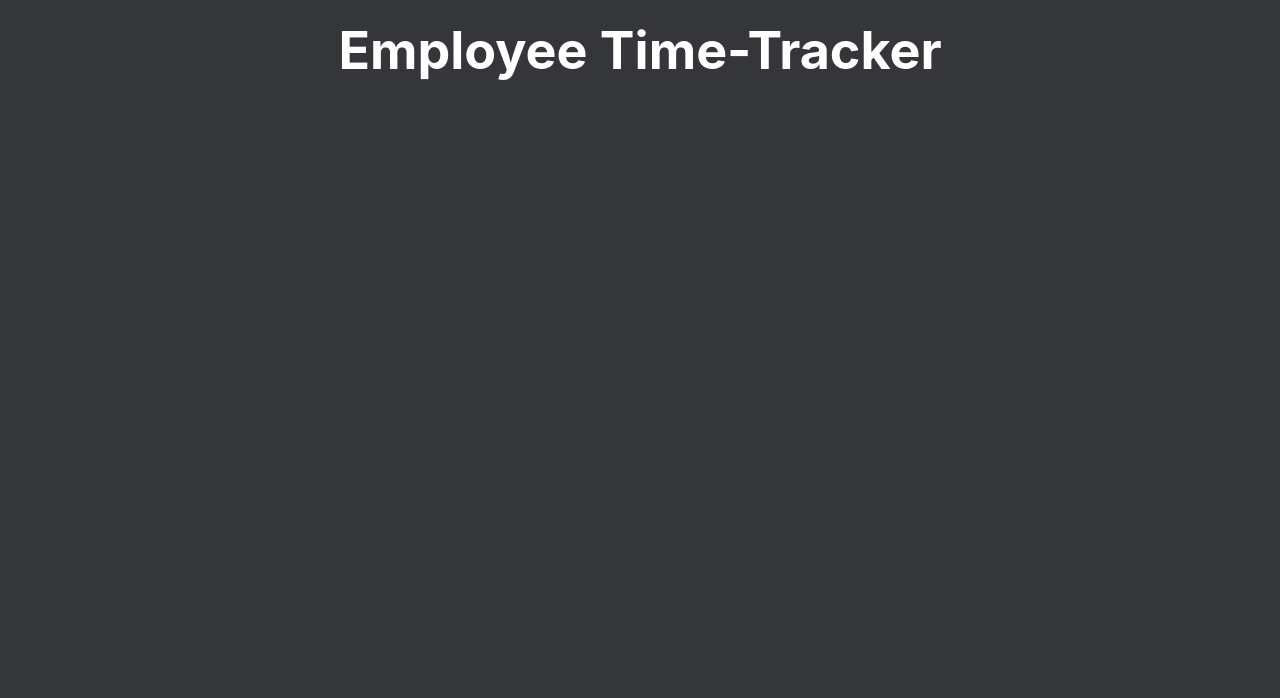
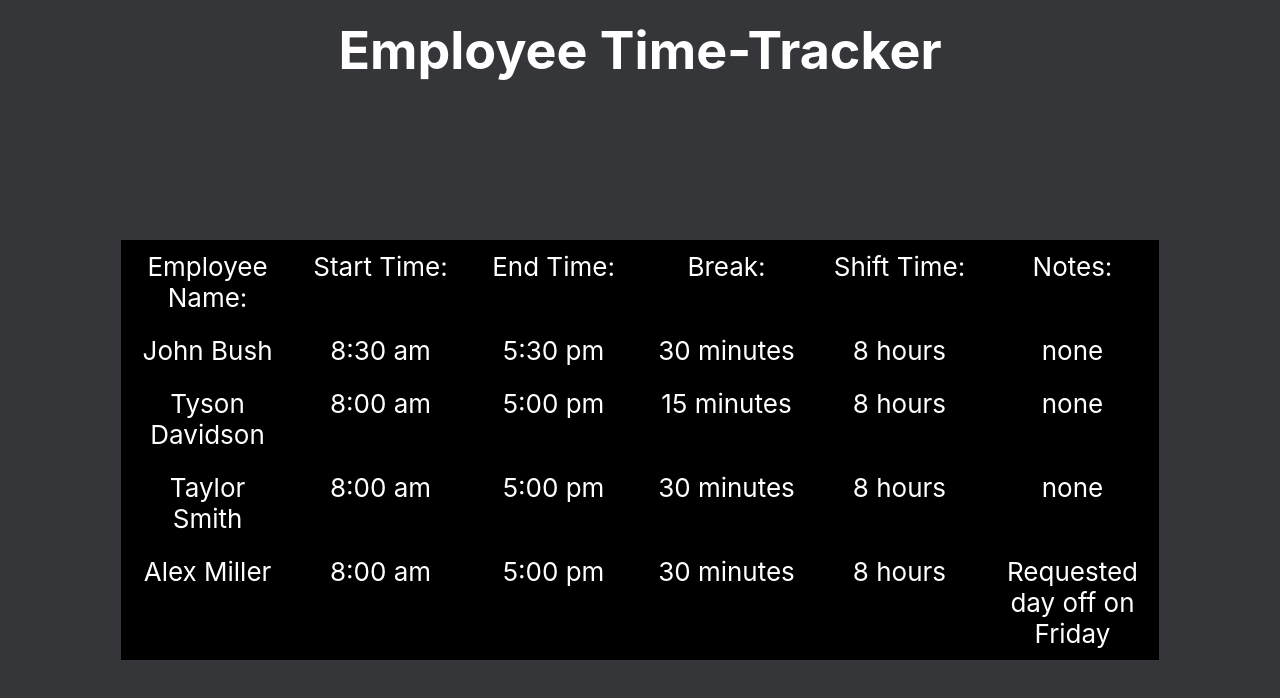
Before and after one commit to Nat-FL/time-tracking-system, a React (Create React App) app in the folder client/: page /data in a window 1280 px wide. Shown: the top 698 px of the page. Built offline with nearby package versions, Linux system fonts and the light colour scheme.

Commit message:
Added Projects.js and Data.js. Updated App.js and Home.js.

```diff
--- a/client/src/App.js
+++ b/client/src/App.js
@@ -5,6 +5,8 @@ import Login from './components/Login';
 import Home from './components/Home';
 import Signup from './components/Signup';
 import Signupcomplete from './components/Signupcomplete';
+import Projects from './components/projects';
+import Data from './components/Data';
 
 function App() {
   return (
@@ -16,6 +18,8 @@ function App() {
         <main className='App-main'>
           <Routes>
             <Route path="/home" element={<Home />} />
+            <Route path="/projects" element={<Projects />} />
+            <Route path="/data" element={<Data />} />
             <Route path="/" element={<Login />} />
             <Route path="/signup" element={<Signup />} />
             <Route path="/signupcomplete" element={<Signupcomplete />} />
--- /dev/null
+++ b/client/src/components/Data.js
@@ -0,0 +1,28 @@
+import React from 'react';
+
+const Data = () => {
+    const gridData = [
+        ["Employee Name:", "Start Time:", "End Time:", "Break:", "Shift Time:", "Notes:" ],
+        ["John Bush", "8:30 am", "5:30 pm", "30 minutes", "8 hours", "none"],
+        ["Tyson Davidson", "8:00 am", "5:00 pm", "15 minutes", "8 hours", "none"],
+        ["Taylor Smith", "8:00 am", "5:00 pm", "30 minutes", "8 hours", "none"],
+        ["Alex Miller", "8:00 am", "5:00 pm", "30 minutes", "8 hours", "Requested day off on Friday"]
+
+      ];
+
+      return (
+        <div>
+          {gridData.map((row, rowIndex) => (
+            <div key={rowIndex} style={{ display: 'flex' }}>
+              {row.map((cellData, colIndex) => (
+                <div key={`${rowIndex}-${colIndex}`} style={{ backgroundColor: '#000000', border: '1px solid #000', padding: '10px', textAlign: 'center', flex: 1 }}>
+                  {cellData}
+                </div>
+              ))}
+            </div>
+          ))}
+        </div>
+      );
+}
+
+export default Data;
--- a/client/src/components/Home.js
+++ b/client/src/components/Home.js
@@ -1,5 +1,6 @@
 import React from 'react';
 import { Link } from 'react-router-dom';
+
 
 function Home() {
   return (
@@ -12,7 +13,7 @@ function Home() {
             </section>
             <section>
                 <h2>User Profile</h2>
-                <p>View your profile and manage your account.</p>
+                <p>View your profile and manage your account. hi!</p>
                 <Link to="/profile">View Profile</Link>
             </section>
         </main>
--- /dev/null
+++ b/client/src/components/Projects.js
@@ -0,0 +1,13 @@
+import React from 'react';
+import { Link } from 'react-router-dom';
+
+const Projects = () => {
+  return (
+    <div  style={{ backgroundColor: 'white', color: 'black', padding: "80px 60px", minHeight: '100vh-100px', display: 'flex', flexDirection: 'column', justifyContent: 'space-between' }}>
+      <h1>Project 1 - Funding</h1>
+      <Link to="/data">Click here for more information.</Link>
+    </div>
+  );
+}
+
+export default Projects;
```
Also changed, not shown: 1 other file (tests, documents, lock files or other folders).
